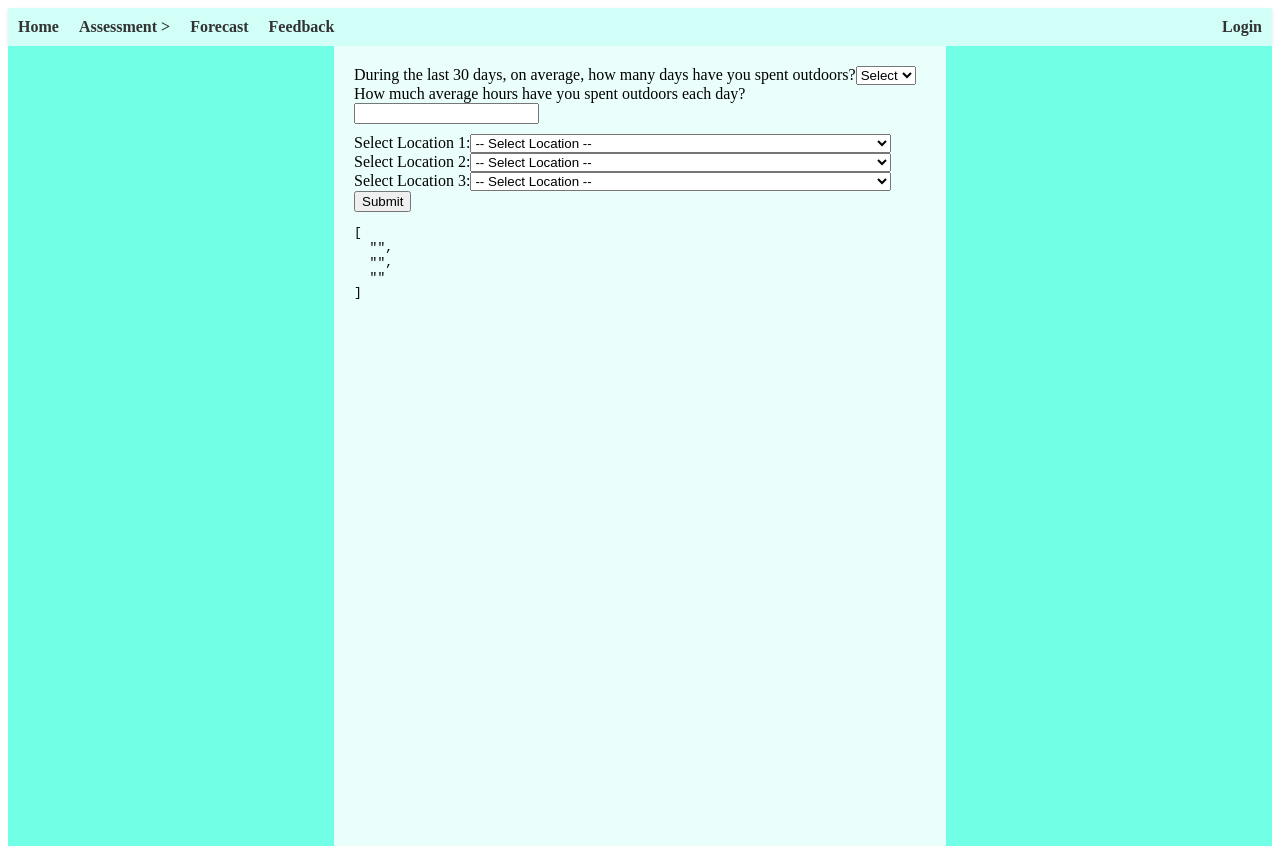
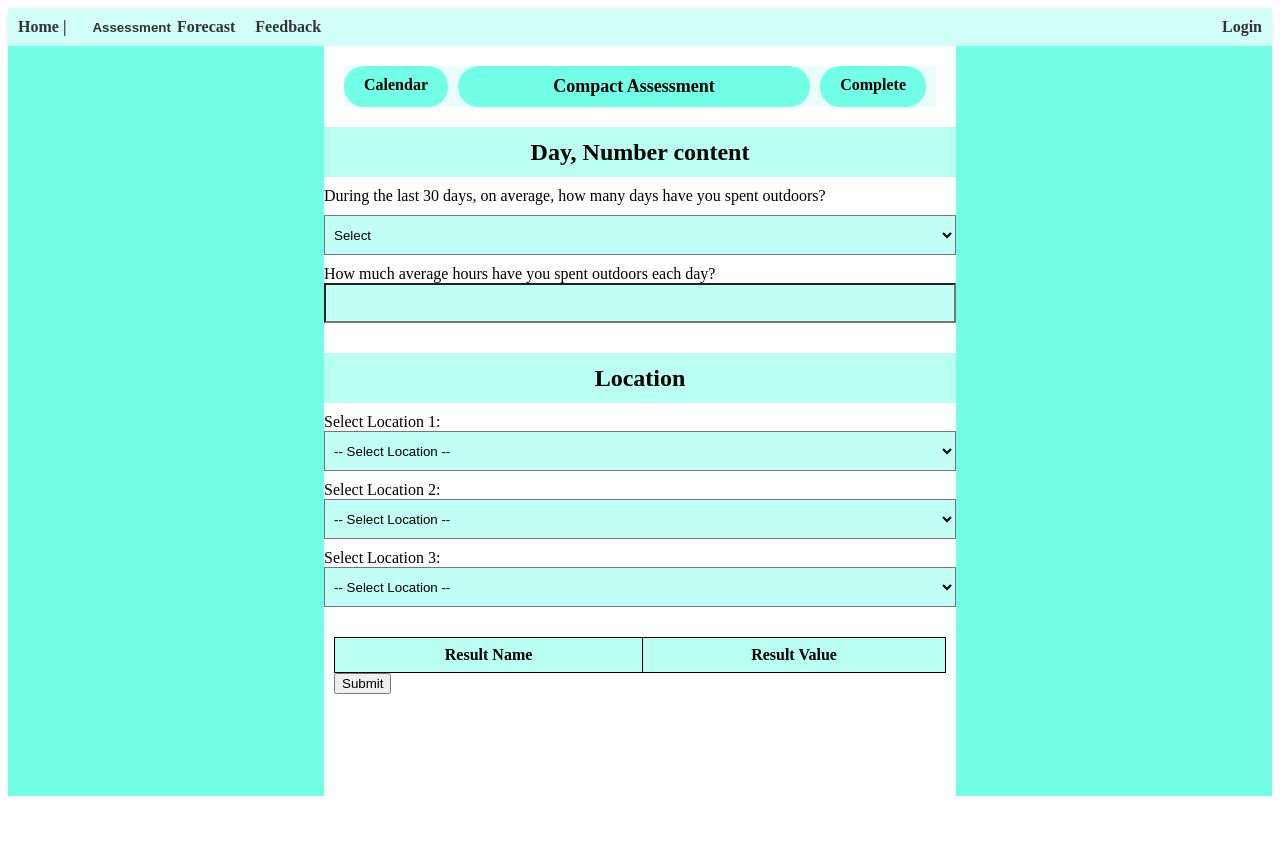
Before and after one commit to sodaop12/Air-Quality-Assessment-System-Front-end, a Vue app: page /compact_as in a window 1280 px wide. After the commit the page ends 804 px from the top, so only its background shows below. Built offline with nearby package versions, Linux system fonts and the light colour scheme.

Commit message:
add color & layout //need more adjust++

```diff
--- a/src/App.vue
+++ b/src/App.vue
@@ -2,11 +2,16 @@
   <nav>
     <div class="navbar">
       <div class="navbar-brand">
-        <router-link to="/">Home</router-link>
-        <!-- Modify the router-link to have a click event -->
-        <router-link @click="toggleAssessmentTopics" to="#"
-          >Assessment ></router-link
-        >
+        <router-link to="/">Home | </router-link>
+        <!-- Add dropdown menu for Assessment topics -->
+        <div class="dropdown" @click="toggleAssessmentTopics">
+          <button class="dropdown-toggle">Assessment</button>
+          <div class="dropdown-menu" :class="{ show: showAssessmentTopics }">
+            <router-link to="/compact_as">Compact Assessment</router-link>
+            <router-link to="/complete_as">Complete Assessment</router-link>
+            <router-link to="/calendar_as">Calendar Assessment</router-link>
+          </div>
+        </div>
         <router-link to="/forecast">Forecast</router-link>
         <router-link to="/feedback">Feedback</router-link>
       </div>
@@ -18,30 +23,16 @@
             to="/"
             class="navbar-item"
             @click="logout"
-            >Logout</router-link
           >
-          <router-link v-else to="/login" class="navbar-item"
-            >Login</router-link
-          >
+            Logout
+          </router-link>
+          <router-link v-else to="/login" class="navbar-item">
+            Login
+          </router-link>
         </div>
       </div>
     </div>
   </nav>
-
-  <!-- Render the subtopics if showAssessmentTopics is true -->
-  <div v-if="showAssessmentTopics">
-    <ul>
-      <li>
-        <router-link to="/compact_as">Compact Assessment</router-link>
-      </li>
-      <li>
-        <router-link to="/complete_as">Complete Assessment</router-link>
-      </li>
-      <li>
-        <router-link to="/calendar_as">Calendar Assessment</router-link>
-      </li>
-    </ul>
-  </div>
   <router-view />
 </template>
 
@@ -78,10 +69,12 @@ export default {
   padding: 10px;
   display: flex;
   justify-content: space-between;
+  font-weight: bold;
 }
 
 .navbar-brand {
   display: flex;
+  font-weight: bold;
 }
 
 .navbar-brand a {
@@ -94,10 +87,12 @@ export default {
 .navbar-menu {
   display: flex;
   align-items: center;
+  font-weight: bold;
 }
 
 .navbar-end {
   display: flex;
+  font-weight: bold;
 }
 
 .navbar-item {
@@ -112,6 +107,45 @@ export default {
 }
 
 .router-link-exact-active {
+  color: #42b983;
+}
+
+.dropdown {
+  position: relative;
+}
+
+.dropdown-toggle {
+  background: none;
+  border: none;
+  color: #333;
+  text-decoration: none;
+  font-weight: bold;
+  cursor: pointer;
+}
+
+.dropdown-menu {
+  position: absolute;
+  top: 100%;
+  left: 0;
+  background-color: #fff;
+  box-shadow: 0px 2px 4px rgba(0, 0, 0, 0.2);
+  display: none;
+  padding: 10px;
+  z-index: 1;
+}
+
+.dropdown-menu.show {
+  display: block;
+}
+
+.dropdown-menu a {
+  display: block;
+  color: #333;
+  text-decoration: none;
+  margin-bottom: 5px;
+}
+
+.dropdown-menu a:hover {
   color: #42b983;
 }
 
@@ -134,10 +168,4 @@ export default {
   width: 25%;
   background-color: #71ffe5; /* Background color for right sidebar */
 }
-
-.left-sidebar,
-.content,
-.right-sidebar {
-  padding: 20px; /* Add some padding to the areas to separate the content */
-}
 </style>
--- a/src/views/CompactAssessmentView.vue
+++ b/src/views/CompactAssessmentView.vue
@@ -5,16 +5,29 @@
     </div>
     <div class="content">
       <!-- Main content -->
+      <div class="page-links">
+        <router-link to="/calendar_as" class="page-link">Calendar</router-link>
+        <router-link to="/compact_as" class="page-link-middle"
+          >Compact Assessment</router-link
+        >
+        <router-link to="/complete_as" class="page-link">Complete</router-link>
+      </div>
+      <section class="DayNum">
+        <!-- Day, Number content -->
+        <h2 class="section-title">Day, Number content</h2>
         <div>
           <label for="dropdown"
             >During the last 30 days, on average, how many days have you spent
             outdoors?</label
           >
+          <div class="DH_Box"></div>
           <select id="dropdown" v-model="selectedDays">
             <option value="">Select</option>
-          <option v-for="day in days" :value="day" :key="day">{{ day }}</option>
+            <option v-for="day in days" :value="day" :key="day">
+              {{ day }}
+            </option>
           </select>
-
+          <div class="DH_Box"></div>
           <label for="averageHours"
             >How much average hours have you spent outdoors each day?</label
           >
@@ -25,6 +38,10 @@
             required
           />
         </div>
+      </section>
+
+      <section class="Location">
+        <h2 class="section-title">Location</h2>
         <label for="location1">Select Location 1:</label>
         <select id="location1" v-model="selectedLocations[0]">
           <option value="">-- Select Location --</option>
@@ -36,7 +53,7 @@
             {{ location }}
           </option>
         </select>
-
+        <div class="DH_Box"></div>
         <label for="location2">Select Location 2:</label>
         <select id="location2" v-model="selectedLocations[1]">
           <option value="">-- Select Location --</option>
@@ -48,7 +65,7 @@
             {{ location }}
           </option>
         </select>
-
+        <div class="DH_Box"></div>
         <label for="location3">Select Location 3:</label>
         <select id="location3" v-model="selectedLocations[2]">
           <option value="">-- Select Location --</option>
@@ -60,11 +77,42 @@
             {{ location }}
           </option>
         </select>
+      </section>
+      <div class="DH_Box"></div>
+
+      <section class="Report">
+        <div class="report-content">
+          <table>
+            <tr>
+              <th>Result Name</th>
+              <th>Result Value</th>
+            </tr>
+            <tr v-if="selectedDays !== ''">
+              <td>Selected Days</td>
+              <td>{{ selectedDays }}</td>
+            </tr>
+            <tr v-if="averageHours !== null">
+              <td>Average Hours</td>
+              <td>{{ averageHours }}</td>
+            </tr>
+            <tr v-if="selectedLocations[0] !== ''">
+              <td>Location 1</td>
+              <td>{{ selectedLocations[0] }}</td>
+            </tr>
+            <tr v-if="selectedLocations[1] !== ''">
+              <td>Location 2</td>
+              <td>{{ selectedLocations[1] }}</td>
+            </tr>
+            <tr v-if="selectedLocations[2] !== ''">
+              <td>Location 3</td>
+              <td>{{ selectedLocations[2] }}</td>
+            </tr>
+            <!-- Add more table rows for other results -->
+          </table>
+          <!-- Other paragraphs of text -->
+
           <button @click="submitData">Submit</button>
-
-      <pre>{{ selectedDays }}</pre>
-      <pre>{{ averageHours }}</pre>
-      <pre>{{ selectedLocations }}</pre>
+          <h2 class="section-title" v-if="responseReceived">Report</h2>
           <p v-if="responseReceived">averageAQI: {{ calculateaverage }}</p>
           <p v-if="responseReceived">totalhour: {{ totalhour }}</p>
           <p v-if="responseReceived">maximun AQL: {{ max }}</p>
@@ -73,6 +121,8 @@
             CGRS that you consume according to AQI: {{ Cgrs }}
           </p>
           <p v-if="responseReceived">chatGPT suggestion {{ output_text }}</p>
+        </div>
+      </section>
     </div>
     <div class="right-sidebar">
       <!-- Right sidebar content -->
@@ -171,9 +221,17 @@ label,
 input {
   margin-bottom: 10px;
 }
+input,
+option,
+select {
+  width: 100%;
+  height: 40px;
+  padding: 5px;
+  box-sizing: border-box;
+  background-color: #c1fff7;
+}
 .container {
   display: flex;
-  height: 100vh;
 }
 .left-sidebar {
   width: 25%;
@@ -182,11 +240,112 @@ input {
 
 .content {
   width: 50%;
-  background-color: #eafffc; /* Background color for main content */
+  background-color: #ffffff; /* Background color for main content */
 }
-
+.DH_Box {
+  margin: 10px;
+}
 .right-sidebar {
   width: 25%;
   background-color: #71ffe5; /* Background color for right sidebar */
 }
+
+/* set content are for small size */
+@media (max-width: 768px) {
+  .container {
+    flex-direction: column;
+  }
+
+  .left-sidebar,
+  .right-sidebar {
+    display: none;
+  }
+
+  .content {
+    width: 90%;
+  }
+}
+
+/* for page link */
+.page-link-middle {
+  text-align: center;
+  background-color: #71ffe5;
+  padding: 10px 20px;
+  margin-right: 10px;
+  border-radius: 50px;
+  text-decoration: none;
+  color: #000;
+  flex-grow: 1;
+  font-size: large;
+}
+
+.page-links {
+  display: flex;
+  justify-content: space-between;
+  margin: 20px;
+  font-weight: bold;
+  background-color: #eafffc;
+}
+
+.page-link {
+  background-color: #71ffe5;
+  padding: 10px 20px;
+  margin-right: 10px;
+  border-radius: 20px;
+  text-decoration: none;
+  color: #000;
+}
+.page-link:hover {
+  background-color: #48d6b4;
+}
+
+.section {
+  padding: 20px;
+  margin-bottom: 20px;
+  border-radius: 10px;
+}
+
+.section-title {
+  display: flex;
+  justify-content: center;
+  align-items: center;
+  height: 50px;
+  background-color: #b9fff2;
+  text-align: center;
+  margin-top: 20px;
+  margin-bottom: 10px;
+}
+
+.Report {
+  margin-top: 20px;
+}
+
+.report-content {
+  background-color: #ffffff;
+  padding: 10px;
+  overflow-wrap: break-word; /* Ensure long lines of text wrap */
+}
+
+table {
+  border-collapse: collapse;
+  width: 100%;
+}
+
+th,
+td {
+  border: 1px solid #000;
+  padding: 8px;
+}
+
+th {
+  background-color: #b9fff2;
+}
+
+tr:nth-child(even) {
+  background-color: #c1fff7;
+}
+
+tr:hover {
+  background-color: cyan;
+}
 </style>
--- a/src/views/HomeView.vue
+++ b/src/views/HomeView.vue
@@ -139,7 +139,6 @@ export default {};
 <style scoped>
 .container {
   display: flex;
-
   height: 100vh;
 }
 .left-sidebar {
@@ -156,4 +155,18 @@ export default {};
   width: 25%;
   background-color: #71ffe5; /* Background color for right sidebar */
 }
+@media (max-width: 768px) {
+  .container {
+    flex-direction: column;
+  }
+
+  .left-sidebar,
+  .right-sidebar {
+    display: none;
+  }
+
+  .content {
+    width: 90%;
+  }
+}
 </style>
```
Lines whose indentation alone changed are shown as unchanged.
